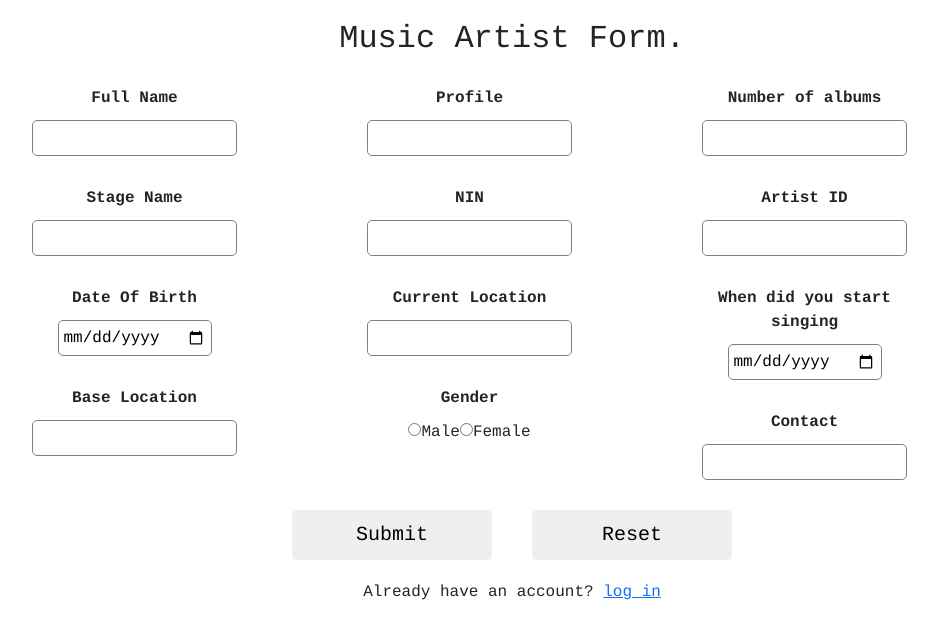
After one commit to allanalmax/ugaamux-project, a Node server app: page /artistregistration/musicArtist_form in a window 1280 px wide. The commit adds this page. Shown: the top 639 px of the page, without its empty margins (128-1066 px from the left). Run offline with Node 20, Linux system fonts and the light colour scheme; some libraries are stand-ins or nearby versions.

Commit message:
A few changes made

```diff
--- /dev/null
+++ b/public/js 2/artistvalidate.js
@@ -0,0 +1,147 @@
+const validate = (event) => {
+  const fullName = document.artistregistration.fullname;
+  const stageName = document.artistregistration.stagename;
+  const birthdate = document.artistregistration.birthdate;
+  const baselocation = document.artistregistration.baselocation;
+  const profile = document.artistregistration.profile;
+  const NIN = document.artistregistration.NIN;
+  const currentlocation = document.artistregistration.currentlocation;
+  const sex = document.artistregistration.sex;
+  const albumnumber = document.artistregistration.albumnumber;
+  const artistID = document.artistregistration.artistID;
+  const startdate = document.artistregistration.startdate;
+  const contact = document.artistregistration.contact;
+
+  const fullNameError = document.getElementById('fullname-error');
+  const stageNameError = document.getElementById('stagename-error');
+  const birthDateError = document.getElementById('birthdate-error');
+  const baseLocationError = document.getElementById('baselocation-error');
+  const profileError = document.getElementById('profile-error');
+  const NINError = document.getElementById('NIN-error');
+  const currentLocationError = document.getElementById('currentlocation-error');
+  const sexError = document.getElementById('sex-error');
+  const albumNumberError = document.getElementById('albumnumber-error');
+  const artistIdError = document.getElementById('artistID-error');
+  const startDateError = document.getElementById('startdate-error');
+  const contactError = document.getElementById('contact-error');
+
+  let checkValid = true;
+
+  // Regexes
+  const noNumber = /^[A-Za-z]+$/;
+  const capitalize = /^[A-Z][a-z]/;
+  const moreThan1 = /[\w\s]+/;
+  const alphaNumeric = /^[a-zA-Z0-9]+$/;
+  const artistIdformart = /^[a-z]{3}\d+[a-z]{3}/;
+  const nationalIDFormat = /^[A-Z]{2}\d+[A-Z]{3}/;
+  const phoneFormat = /^\d{12}$/;
+  const emailFormat = /^\w+([\.-]?\w+)@\w+([\.-]?\w+)(\.\w{2,3})+$/;
+
+  // validation of the full name.
+  if (fullName.value == '') {
+    fullName.focus();
+    fullNameError.innerHTML = 'Full Name Required';
+    fullNameError.style = 'color:#FF7F7F ';
+    fullName.style.border = '1px solid red';
+    checkValid = false;
+  }
+  // validation of the stage name.
+  if (stageName.value == '') {
+    stageName.focus();
+    stageNameError.innerHTML = 'Stage Name Required';
+    stageNameError.style = 'color:#FF7F7F ';
+    stageName.style.border = '1px solid red';
+    checkValid = false;
+  }
+  // validation of the date of birth.
+  if (birthdate.value == '') {
+    birthdate.focus();
+    birthDateError.innerHTML = 'Date of birth Required';
+    birthDateError.style = 'color:#FF7F7F ';
+    birthdate.style.border = '1px solid red';
+    checkValid = false;
+  }
+  // validation of the base location.
+  if (baselocation.value == '') {
+    baselocation.focus();
+    baseLocationError.innerHTML = 'Base location Required';
+    baseLocationError.style = 'color:#FF7F7F ';
+    baselocation.style.border = '1px solid red';
+    checkValid = false;
+  }
+  // validation of the profile.
+  if (profile.value == '') {
+    profile.focus();
+    profileError.innerHTML = 'Base location Required';
+    profileError.style = 'color:#FF7F7F ';
+    profile.style.border = '1px solid red';
+    checkValid = false;
+  }
+
+  // validation of the NIN.
+  if (NIN.value == '') {
+    NIN.focus();
+    NINError.innerHTML = 'Base location Required';
+    NINError.style = 'color:#FF7F7F ';
+    NIN.style.border = '1px solid red';
+    checkValid = false;
+  }
+  // validation of the current location.
+  if (currentlocation.value == '') {
+    currentlocation.focus();
+    currentLocationError.innerHTML = 'Base location Required';
+    currentLocationError.style = 'color:#FF7F7F ';
+    currentlocation.style.border = '1px solid red';
+    checkValid = false;
+  }
+  // validation of the sex.
+  if (sex.value == '') {
+    sex.focus();
+    sexError.innerHTML = 'Base location Required';
+    sexError.style = 'color:#FF7F7F ';
+    sex.style.border = '1px solid red';
+    checkValid = false;
+  }
+  // validation of the album number.
+  if (albumnumber.value == '') {
+    albumnumber.focus();
+    albumNumberError.innerHTML = 'Base location Required';
+    albumNumberError.style = 'color:#FF7F7F ';
+    albumnumber.style.border = '1px solid red';
+    checkValid = false;
+  }
+  // validation of the artist ID.
+  if (artistID.value == '') {
+    artistID.focus();
+    artistIdError.innerHTML = 'Base location Required';
+    artistIdError.style = 'color:#FF7F7F ';
+    artistID.style.border = '1px solid red';
+    checkValid = false;
+  }
+  // validation of the start date.
+  if (startdate.value == '') {
+    startdate.focus();
+    startDateError.innerHTML = 'Base location Required';
+    startDateError.style = 'color:#FF7F7F ';
+    startdate.style.border = '1px solid red';
+    checkValid = false;
+  }
+  // validation of the contact.
+  if (contact.value == '') {
+    contact.focus();
+    contactError.innerHTML = 'Base location Required';
+    contactError.style = 'color:#FF7F7F ';
+    contact.style.border = '1px solid red';
+    checkValid = false;
+  }
+  if (!checkValid) {
+    event.preventDefault();
+    return false;
+  }
+};
+
+const artistform = document.getElementById('form-id');
+
+artistform.addEventListener('submit', (event) => {
+  validate(event);
+});
--- a/routes/artistRoutes.js
+++ b/routes/artistRoutes.js
@@ -6,7 +6,7 @@ const router = express.Router();
 
 // Artist form
 router.get('/musicArtist_form', (req, resp) => {
-    resp.render('musicArtist_form');
+    resp.render('artistForm');
 });
 router.post('/musicArtist_form', (req, resp) => {
     // resp.sendFile(__dirname + '/views/musicArtist_form.html');
--- a/server.js
+++ b/server.js
@@ -31,9 +31,9 @@ app.set('views', path.join('views'));
 app.set('view engine', 'pug');
 
 // Routes
-app.use('artistregistration', artistRoutes);
+app.use('/artistregistration', artistRoutes);
 
-app.use('bandregistration', bandRoutes);
+app.use('/bandregistration', bandRoutes);
 
 // Landing page
 app.get('/', (req, resp) => {
--- /dev/null
+++ b/views/artistForm.pug
@@ -0,0 +1,77 @@
+doctype html
+head
+  meta(charset='UTF-8')
+  meta(http-equiv='X-UA-Compatible' content='IE=edge')
+  meta(name='viewport' content='width=device-width, initial-scale=1.0')
+  title Artist Form
+  link(rel='stylesheet' href='/css/bootstrap/css/bootstrap.css')
+  link(rel='stylesheet' href='/css/musicArtist_form.css')
+h2 Music Artist Form.
+form#form-id(method='post' action='/musicArtist_form' name='artistregistration')
+  .container
+    .row
+      .col-3
+        .input-field
+          label(for='Full Name') Full Name
+          input(type='text' name='fullname')
+          small#fullname-error
+        .input-field
+          label(for='Stage Name') Stage Name
+          input(type='text' name='stagename')
+          small#stagename-error
+        .input-field
+          label(for='Date Of Birth') Date Of Birth
+          input(type='date' name='birthdate')
+          small#birthdate-error
+        .input-field
+          label(for='Location') Base Location
+          input(type='text' name='baselocation')
+          small#baselocation-error
+      .col-3
+        .input-field
+          label(for='Profile') Profile
+          input(type='text' name='profile')
+          small#profile-error
+        .input-field
+          label(for='NIN') NIN
+          input(type='text' name='NIN')
+          small#NIN-error
+        .input-field
+          label(for='Current Location') Current Location
+          input(type='text' name='currentlocation')
+          small#currentlocation-error
+        .input-field
+          label(for='Gender') Gender
+          br
+          input(type='radio' name='sex' value='Male')
+          span Male
+          input(type='radio' name='sex' value='Female')
+          span Female
+          small#sex-error
+      .col-3
+        .input-field
+          label(for='Number of albums') Number of albums
+          input(type='text' name='albumnumber')
+          small#albumnumber-error
+        .input-field
+          label(for='Artist ID') Artist ID
+          input(type='text' name='artistID')
+          small#artistID-error
+        .input-field
+          label(for='When did you start singing') When did you start singing
+          input(type='date' name='startdate')
+          small#startdate-error
+        .input-field
+          label(for='Contact') Contact
+          input(type='tel' name='contact')
+          small#contact-error
+  div
+    button#sub-btn(type='submit')
+      | Submit
+    button#res-btn(type='reset') Reset
+div
+  p
+    | Already have an account?
+    a(href='') log in
+script(src='/css/bootstrap/js/bootstrap.bundle.js')
+script(src='/js 2/artistvalidate.js')
--- a/views/musicBand_form.pug
+++ b/views/musicBand_form.pug
@@ -7,13 +7,14 @@ head
   link(rel='stylesheet' href='/css/bootstrap/css/bootstrap.css')
   link(rel='stylesheet' href='/css/musicBand_form.css')
 h2 Music Band Form.
-form#app(method='post' action='/musicBand_form')
+form#form-id(method='post' action='/musicBand_form')
   .container
     .row
       .col-3
         .input-field
           label(for='Band Name') Band Name
           input(type='text' name='bandname')
+          small#bandname-error
         .input-field
           label(for='Owner') Band Owner
           input(type='text' name='bandowner')
```
Also changed, not shown: public/js 2/bandvalidate.js (added, +26 -0 lines), views/musicArtist_form.html (+5 -4 lines), views/musicBand_form.html (+5 -4 lines).
